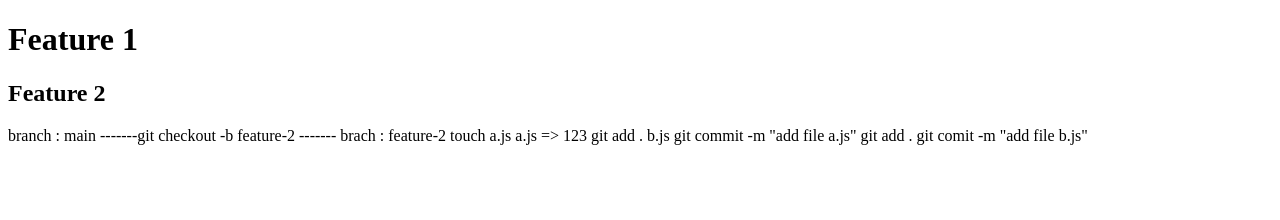
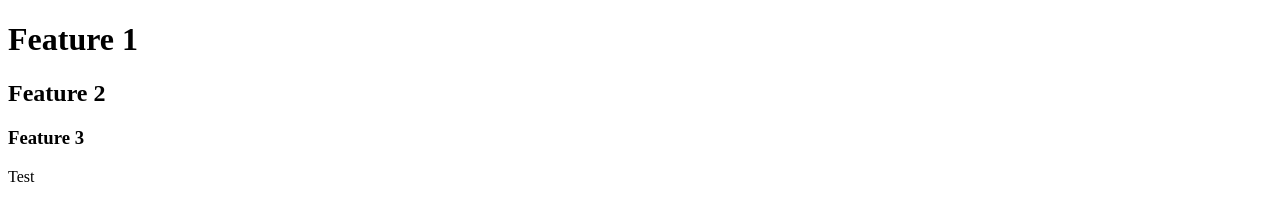
Before and after one commit to Monik-star/GitandGitHub, a website: page index.html in a window 1280 px wide. Drawn offline with Linux system fonts and the light colour scheme.

Commit message:
chanmge index

```diff
--- a/index.html
+++ b/index.html
@@ -8,14 +8,9 @@
 <body>
     <h1>Feature 1</h1>
     <h2>Feature 2</h2>
+    <h3>Feature 3</h3>
+
+    <p>Test</p>
 
 </body>
 </html>
-
-
-branch : main -------git checkout -b feature-2 ------- brach : feature-2
-
-touch a.js                                         a.js => 123
-git add .                                          b.js
-git commit -m "add file a.js"                      git add .
-                                                   git comit -m "add file b.js"
```
